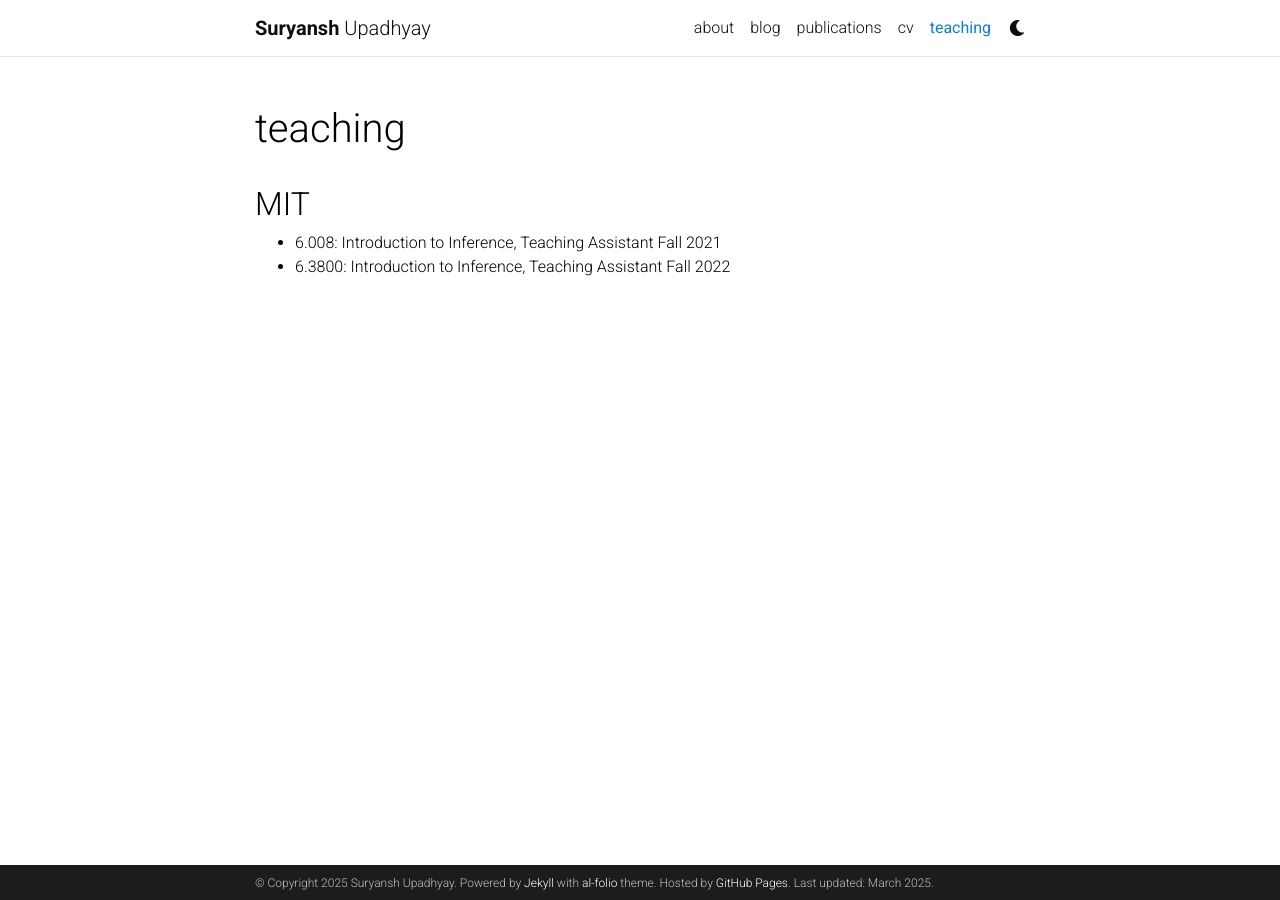
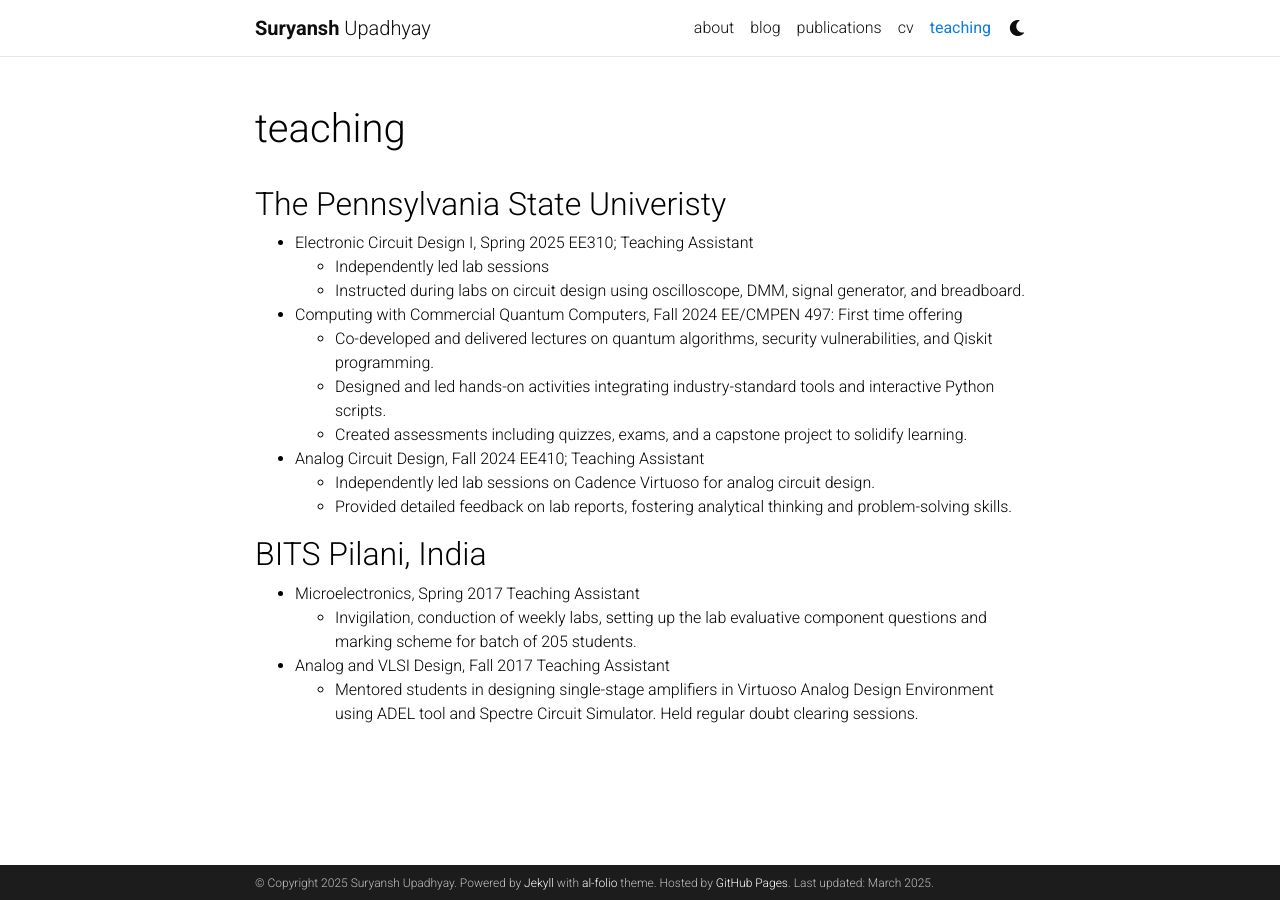
Before and after one commit to suryansh-upadhyay/suryansh-upadhyay.github.io, a Jekyll site: the page built from _pages/teaching.md, in a window 1280 px wide. Built offline with Jekyll 4.4.1, drawn with Linux system fonts in a browser that asks for light colours; comment, search, counter and statistics services are not loaded; a style sheet for code colours, icons or effects is not loaded.

Commit message:
Update teaching.md

```diff
--- a/_pages/teaching.md
+++ b/_pages/teaching.md
@@ -7,10 +7,34 @@ nav: true
 nav_order: 5
 ---
 
-## MIT
+## The Pennsylvania State Univeristy
 
-- 6.008: Introduction to Inference, Teaching Assistant Fall 2021
-- 6.3800: Introduction to Inference, Teaching Assistant Fall 2022
+- Electronic Circuit Design I, Spring 2025
+  EE310; Teaching Assistant
+  - Independently led lab sessions
+  - Instructed during labs on circuit design using oscilloscope, DMM, signal generator, and breadboard.
+
+- Computing with Commercial Quantum Computers, Fall 2024
+  EE/CMPEN 497: First time offering
+  - Co-developed and delivered lectures on quantum algorithms, security vulnerabilities, and Qiskit programming.
+  - Designed and led hands-on activities integrating industry-standard tools and interactive Python scripts.
+  - Created assessments including quizzes, exams, and a capstone project to solidify learning.
+
+- Analog Circuit Design, Fall 2024
+  EE410; Teaching Assistant
+  - Independently led lab sessions on Cadence Virtuoso for analog circuit design.
+  - Provided detailed feedback on lab reports, fostering analytical thinking and problem-solving skills.
+
+## BITS Pilani, India
+
+- Microelectronics, Spring 2017
+  Teaching Assistant
+  - Invigilation, conduction of weekly labs, setting up the lab evaluative component questions and marking scheme for batch of 205 students.
+
+- Analog and VLSI Design, Fall 2017
+  Teaching Assistant
+  - Mentored students in designing single-stage amplifiers in Virtuoso Analog Design Environment using ADEL tool and Spectre Circuit Simulator. Held regular doubt clearing sessions.
+
 
 <!--
 For now, this page is assumed to be a static description of your courses. You can convert it to a collection similar to `_projects/` so that you can have a dedicated page for each course.
```
